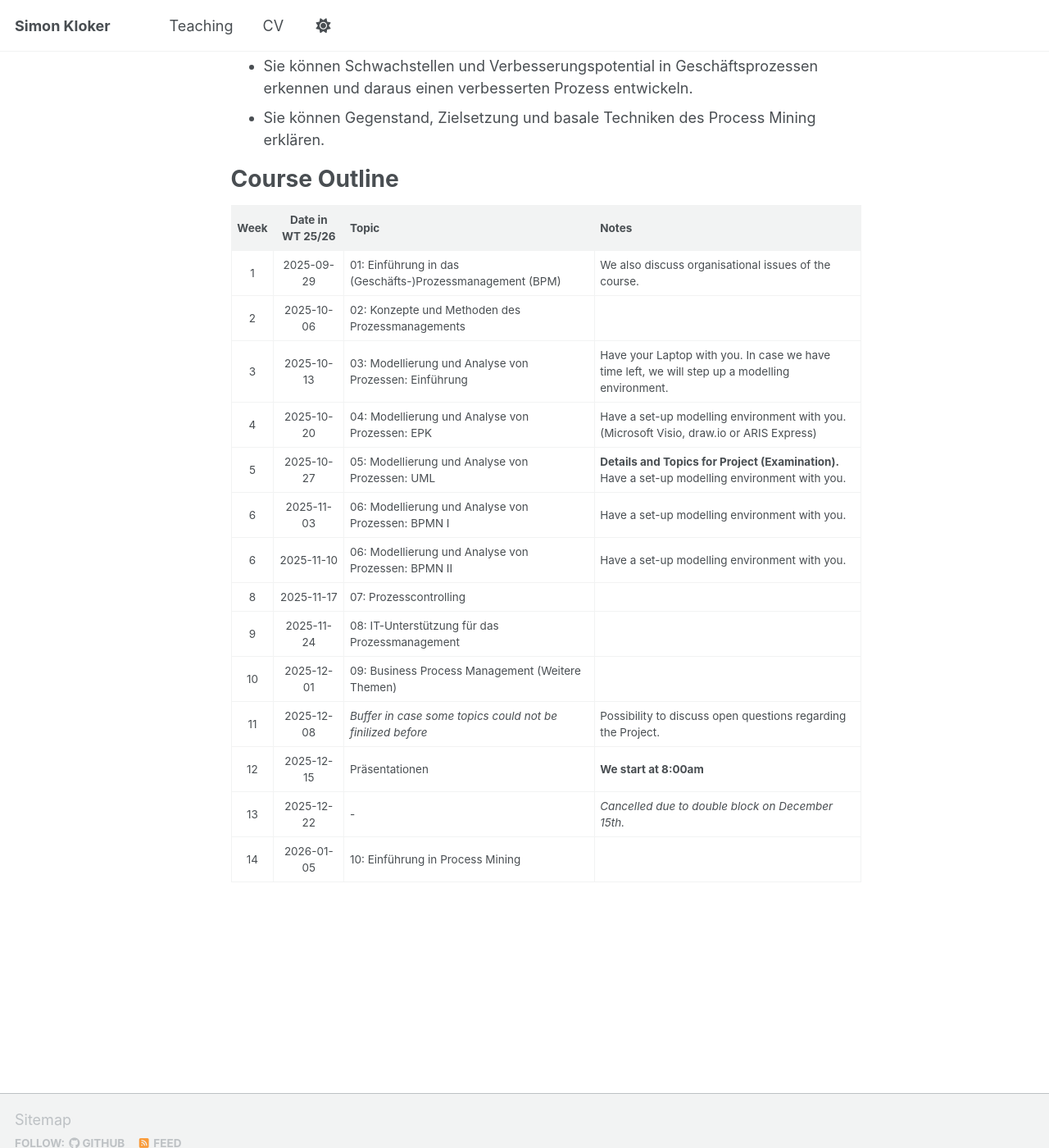
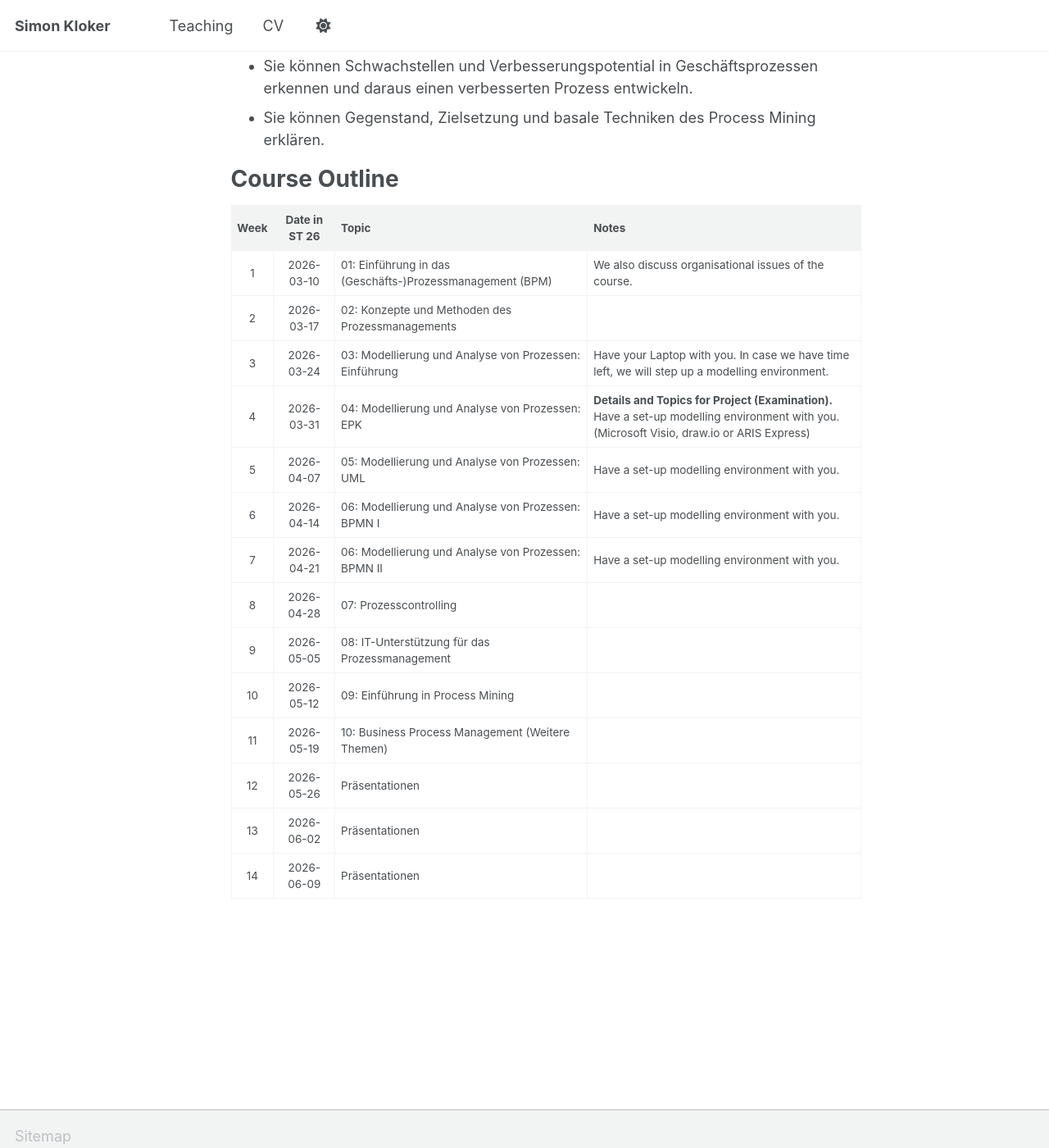
Before and after one commit to simon-kloker/simon-kloker.github.io, a Jekyll site: the page built from _teaching/2026-st/course_outline.md, in a window 1280 px wide and 1400 px high, scrolled down 815 px. Shown: the whole window at 82% size. Built offline with Jekyll 4.4.1, drawn with Linux system fonts in a browser that asks for light colours; a script that is not in the unit is left out; some of the changed lines change nothing that is shown; some of the changed text lies outside the part shown.

Commit message:
new outline

```diff
--- a/_teaching/2025-ws/bwi302/course_outline.md
+++ b/_teaching/2025-ws/bwi302/course_outline.md
@@ -1,5 +1,5 @@
 ---
-permalink: /bwi302/course_outline/
+permalink: /bwi302/2025-wt/course_outline/
 title: "BWI302 Prozessmanagement"
 semester: "2025 Winter Term"
 type: "Undergraduate course"
--- /dev/null
+++ b/_teaching/2026-st/course_outline.md
@@ -0,0 +1,61 @@
+---
+permalink: /bwi302/course_outline/
+title: "BWI302 Prozessmanagement"
+semester: "2026 Winter Term"
+type: "Undergraduate course"
+venue: "HWG Ludwigshafen"
+date: "2026-03-09"
+collection: teaching
+author_profile: false
+hide_pagination: true
+share: false
+redirect_from:
+  - /bwi302/
+  - /bwi302/course_outline.html
+---
+
+Basic information
+======
+
+| Item               | Details                      |
+|--------------------|------------------------------|
+| Lecturer           | Dr. Simon Kloker             |
+| Semester           | Summer 2026               |
+| Dates              | Tuesdazs, 08:15–09:45         |
+| Location           | Online         |
+| Examination Mode   | Project and Presentation     |
+| Language           | German                       |
+
+Further details can be found in the [BWI Modulhandbuch](https://www.hwg-lu.de/fileadmin/user_upload/fachbereiche/fachbereich-3/Wirtschaftsinformatik/Downloads/BWI_Modulhandbuch.pdf).
+
+Learning Objectives
+======
+
+
+* Die Teilnehmer erkennen die Notwendigkeit der Analyse und Optimierung von Geschäftsprozessen.
+* Sie kennen die wichtigsten Methoden zur Modellierung von Sie kennen die wichtigsten Methoden zur Modellierung von Geschäftsprozessen
+* Sie können Geschäftsprozesse modellieren als Ereignis- gesteuerte Prozeßkette (EPK), als Aktivitätsdiagramm (UML) und mit Hilfe der Business Process Modelling Notation (BPMN).
+* Sie können die Vor- und Nachteile dieser und weiterer Modellierungsmethoden abwägen.
+* Sie können Schwachstellen und Verbesserungspotential in Geschäftsprozessen erkennen und daraus einen verbesserten Prozess entwickeln.
+* Sie können Gegenstand, Zielsetzung und basale Techniken des Process Mining erklären.
+
+
+Course Outline
+======
+
+| Week | Date in ST 26 | Topic | Notes |
+|:-----:|:------------:|:-----------------------------------------------|:-----------------------------------------------|
+| 1 | 2026-03-10 | 01: Einführung in das (Geschäfts-)Prozessmanagement (BPM) | We also discuss organisational issues of the course. |
+| 2 | 2026-03-17 | 02: Konzepte und Methoden des Prozessmanagements  | |
+| 3 | 2026-03-24 | 03: Modellierung und Analyse von Prozessen: Einführung | Have your Laptop with you. In case we have time left, we will step up a modelling environment. |
+| 4 | 2026-03-31 | 04: Modellierung und Analyse von Prozessen: EPK | **Details and Topics for Project (Examination).** <br> Have a set-up modelling environment with you. (Microsoft Visio, draw.io or ARIS Express) |
+| 5 | 2026-04-07 | 05: Modellierung und Analyse von Prozessen: UML  | Have a set-up modelling environment with you. |
+| 6 | 2026-04-14 | 06: Modellierung und Analyse von Prozessen: BPMN I | Have a set-up modelling environment with you. |
+| 7 | 2026-04-21 | 06: Modellierung und Analyse von Prozessen: BPMN II | Have a set-up modelling environment with you. |
+| 8 | 2026-04-28 | 07: Prozesscontrolling |  |
+| 9 | 2026-05-05 | 08: IT-Unterstützung für das Prozessmanagement  | |
+| 10 | 2026-05-12 | 09: Einführung in Process Mining |  |
+| 11 | 2026-05-19 | 10: Business Process Management (Weitere Themen) | |
+| 12 | 2026-05-26 | Präsentationen | |
+| 13 | 2026-06-02 | Präsentationen | |
+| 14 | 2026-06-09 | Präsentationen | |
```
